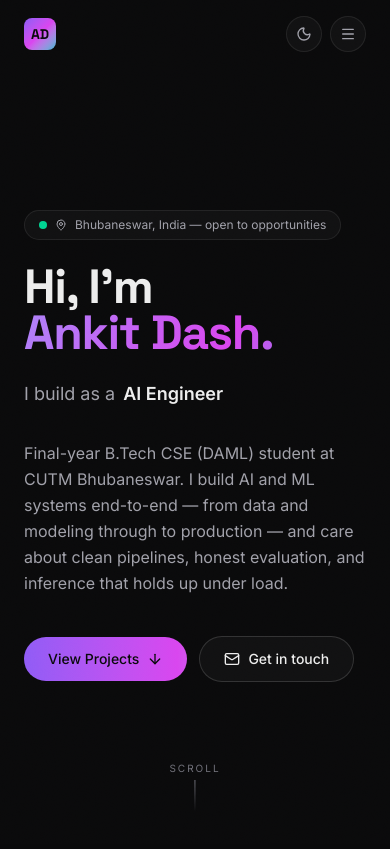
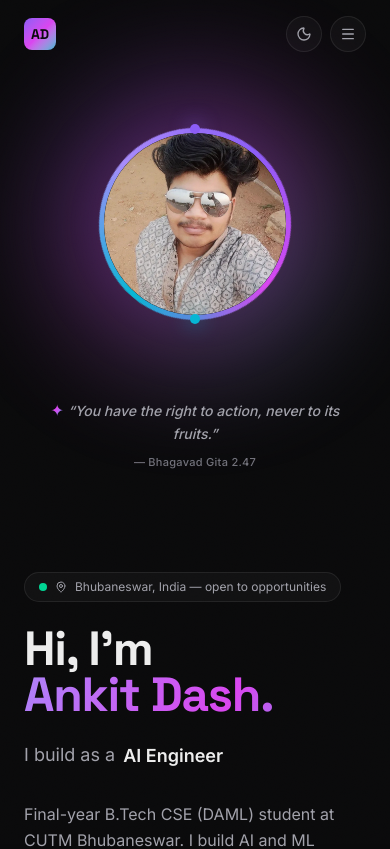
Before and after one commit to Ankit-builds1/ankit-builds1.github.io, a Next.js app: page / in a window 390 px wide. Shown: the top 849 px of the page. Built offline with nearby package versions, Linux system fonts and the light colour scheme.

Commit message:
Show hero photo and quotes on mobile and tablet

```diff
--- a/components/Hero.tsx
+++ b/components/Hero.tsx
@@ -130,9 +130,9 @@ export default function Hero() {
             initial={{ opacity: 0, scale: 0.92 }}
             animate={{ opacity: 1, scale: 1 }}
             transition={{ duration: 0.8, delay: 0.4, ease: "easeOut" }}
-            className="hidden lg:flex flex-col items-center gap-8"
+            className="order-first flex flex-col items-center gap-6 lg:order-none lg:gap-8"
           >
-            <div className="relative h-64 w-64 xl:h-72 xl:w-72">
+            <div className="relative h-48 w-48 sm:h-56 sm:w-56 lg:h-64 lg:w-64 xl:h-72 xl:w-72">
               {/* Outer halo glow */}
               <div className="absolute -inset-8 rounded-full bg-gradient-to-br from-violet via-fuchsia to-cyan opacity-30 blur-3xl animate-pulse" />
 
```
